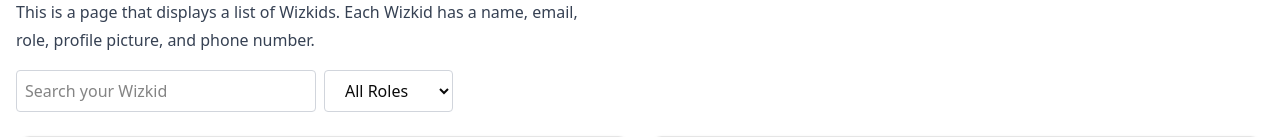
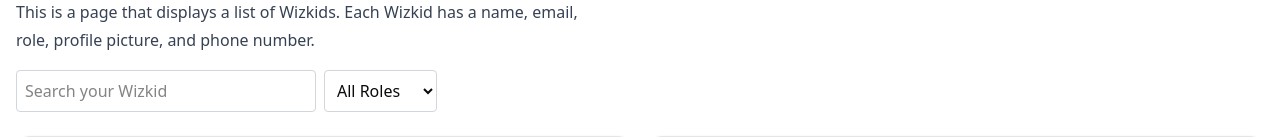
Before and after one commit to javadkhosravii/wizkids, a Next.js app: page / in a window 1280 px wide. Shown: the part 298-435 px from the top of the page. Built offline with nearby package versions, Linux system fonts and the light colour scheme.

Commit message:
final commit 2: Add toast notification for unauthenticated users

```diff
--- a/src/components/pages/home/AllWizKids.tsx
+++ b/src/components/pages/home/AllWizKids.tsx
@@ -6,9 +6,10 @@ import { RootState } from "@/redux/store";
 import WizkidComponent from "./Wizkid";
 import { roles } from "@/types/wizkids.type";
 import { removeFiredWizkids } from "@/redux/wizkidsSlice";
+import { toast } from "sonner";
 
 export default function HomePage() {
-    const dispatch = useDispatch();
+  const dispatch = useDispatch();
   const wizkids = useSelector((state: RootState) => state.wizkids.list);
   const isAuthenticated = useSelector(
     (state: RootState) =>
@@ -29,6 +30,19 @@ export default function HomePage() {
     }, 10 * 1000); // every 10 seconds for testing
     return () => clearInterval(intervalId);
   }, [dispatch]);
+
+  // Show toast message "Sign in to use all features" once after 20 seconds if not authenticated
+  useEffect(() => {
+    // Only set the timeout if the user is not authenticated.
+    if (!isAuthenticated) {
+      const timer = setTimeout(() => {
+        toast("Sign in to use all features");
+      }, 20000); // 20 seconds
+
+      // Cleanup the timer if the component unmounts or if authentication status changes.
+      return () => clearTimeout(timer);
+    }
+  }, [isAuthenticated]);
 
   const filteredWizkids = wizkids.filter((wizkid) => {
     // Filter based on search terms and role
@@ -62,9 +76,9 @@ export default function HomePage() {
         <select
           value={role}
           onChange={(e) => setRole(e.target.value)}
-          className="py-2 px-4 border border-gray-300 rounded"
+          className="px-2 border border-gray-300 rounded"
         >
-          <option className="h-full" value="">
+          <option value="">
             All Roles
           </option>
           {roles.map((role) => (
--- a/src/redux/wizkidsSlice.ts
+++ b/src/redux/wizkidsSlice.ts
@@ -47,7 +47,6 @@ const wizkidsSlice = createSlice({
     removeFiredWizkids: (state) => {
       // clean fired wizkids after 7 days
       if (!state.currentUser || state.currentUser.fired) {
-        toast("Not authenticated");
         return;
       }
       state.list = state.list.filter(
```
